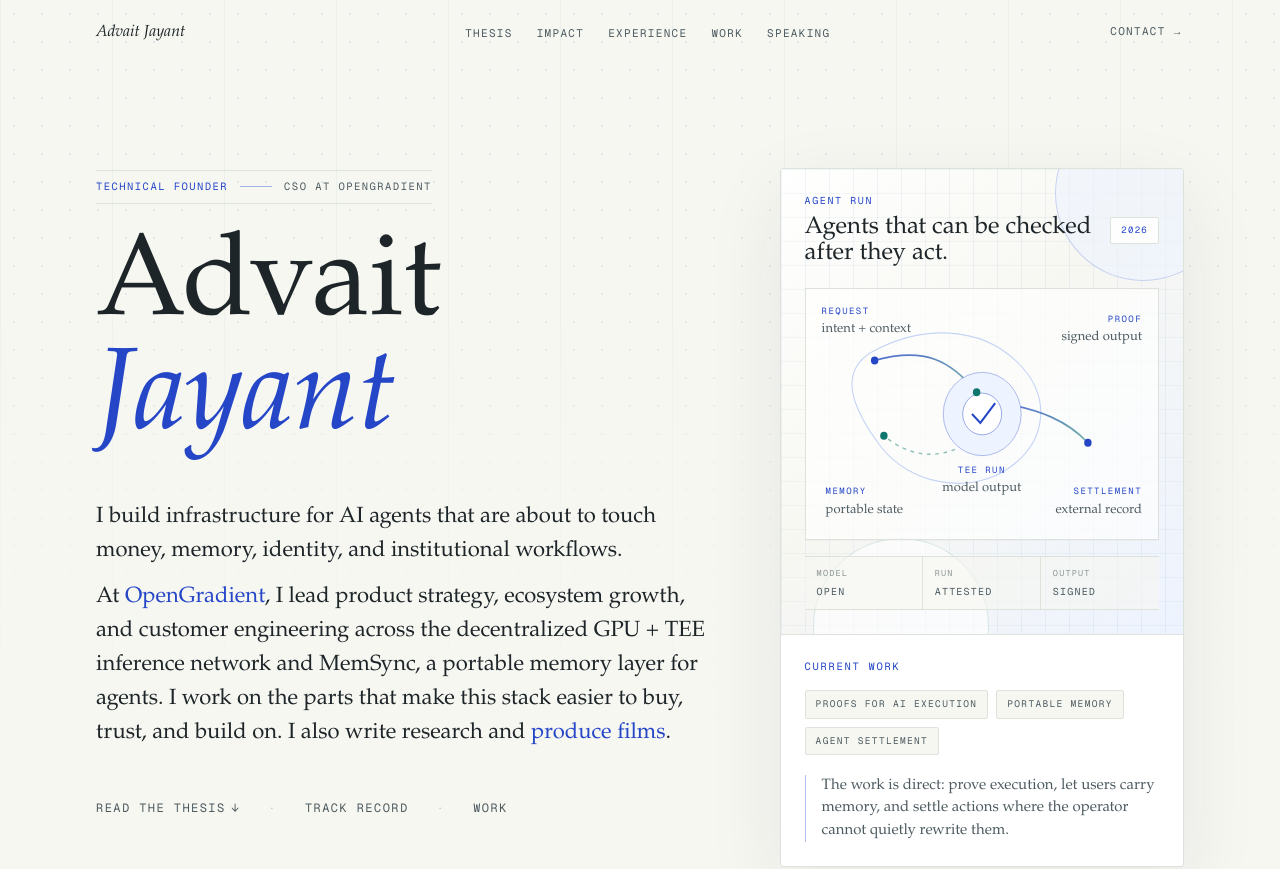
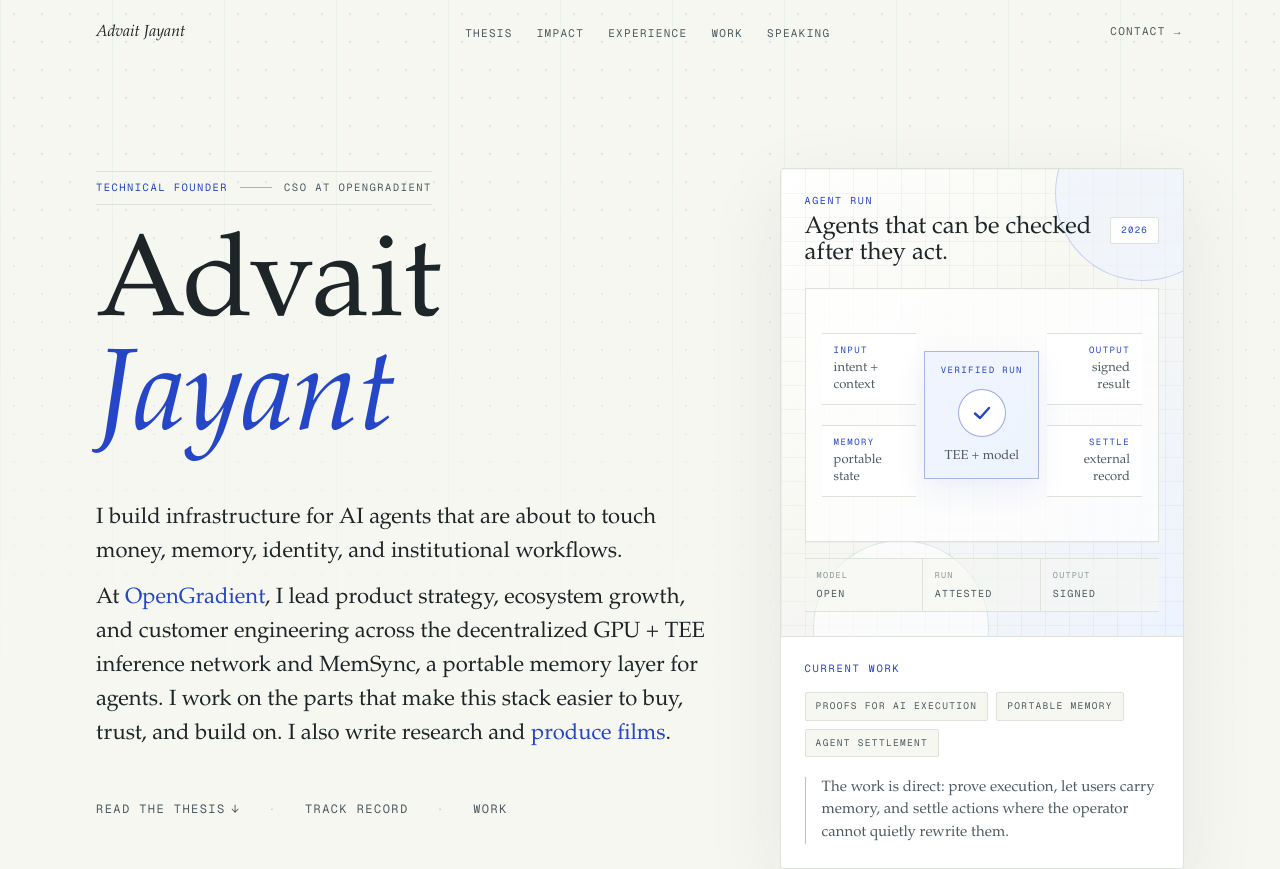
Before and after one commit to 0xadvait/personal_web, a Next.js app: page / in a window 1280 px wide. Shown: the top 869 px of the page. Built offline with nearby package versions, Linux system fonts and the light colour scheme.

Commit message:
Simplify hero systems diagram

```diff
--- a/src/components/Hero.js
+++ b/src/components/Hero.js
@@ -156,10 +156,10 @@ function HeroSystemPanel() {
         </span>
       </div>
 
-      <div className="relative z-10 mt-5 h-[252px] overflow-hidden border border-border bg-surface/70 shadow-[0_1px_0_rgba(29,37,40,0.03)]">
+      <div className="relative z-10 mt-5 overflow-hidden border border-border bg-surface/75 p-3 shadow-[0_1px_0_rgba(29,37,40,0.03)] sm:p-4">
         <svg
           aria-hidden
-          viewBox="0 0 380 252"
+          viewBox="0 0 380 220"
           className="absolute inset-0 h-full w-full"
           preserveAspectRatio="none"
         >
@@ -170,45 +170,66 @@ function HeroSystemPanel() {
             </linearGradient>
           </defs>
           <path
-            d="M 70 64 C 126 35, 188 38, 227 73 C 266 108, 260 154, 218 181 C 176 208, 111 197, 80 158 C 48 118, 36 84, 70 64 Z"
+            d="M 96 63 H 148"
             fill="none"
-            stroke="#c6d4f5"
-            strokeWidth="1.2"
+            stroke="url(#agent-line)"
+            strokeWidth="1.4"
           />
           <path
-            d="M 74 72 C 128 58, 156 72, 184 104"
+            d="M 96 157 H 148"
             fill="none"
             stroke="url(#agent-line)"
-            strokeWidth="1.7"
+            strokeWidth="1.4"
           />
           <path
-            d="M 217 116 C 251 122, 281 132, 304 155"
+            d="M 232 63 H 284"
             fill="none"
             stroke="url(#agent-line)"
-            strokeWidth="1.7"
+            strokeWidth="1.4"
           />
           <path
-            d="M 169 158 C 141 172, 111 169, 84 148"
+            d="M 232 157 H 284"
             fill="none"
-            stroke="#0f766e"
-            strokeOpacity="0.48"
+            stroke="url(#agent-line)"
             strokeWidth="1.4"
-            strokeDasharray="4 5"
           />
-          <circle cx="190" cy="126" r="42" fill="#edf3ff" stroke="#2446c7" strokeOpacity="0.35" />
-          <circle cx="190" cy="126" r="21" fill="#ffffff" stroke="#2446c7" strokeOpacity="0.45" />
-          <path d="M 179 126 L 188 135 L 204 115" fill="none" stroke="#2446c7" strokeWidth="2.2" />
-          <circle cx="74" cy="72" r="4" fill="#2446c7" />
-          <circle cx="184" cy="104" r="4" fill="#0f766e" />
-          <circle cx="304" cy="155" r="4" fill="#2446c7" />
-          <circle cx="84" cy="148" r="4" fill="#0f766e" />
+          <path d="M 190 86 V 134" fill="none" stroke="#c6d4f5" strokeWidth="1" />
         </svg>
 
-        <DiagramLabel className="left-4 top-4" k="Request" v="intent + context" />
-        <DiagramLabel className="bottom-5 left-5" k="Memory" v="portable state" />
-        <DiagramLabel className="left-1/2 top-1/2 w-[8.4rem] -translate-x-1/2 translate-y-[3.1rem] text-center" k="TEE run" v="model output" />
-        <DiagramLabel className="right-4 top-6 text-right" k="Proof" v="signed output" />
-        <DiagramLabel className="bottom-5 right-4 text-right" k="Settlement" v="external record" />
+        <div className="relative z-10 grid min-h-[210px] grid-cols-[0.84fr_1.02fr_0.84fr] items-center gap-1.5 sm:min-h-[220px] sm:gap-2">
+          <div className="grid gap-5">
+            <FlowNode k="Input" v="intent + context" />
+            <FlowNode k="Memory" v="portable state" />
+          </div>
+
+          <div className="flex justify-center">
+            <div className="relative flex h-28 w-full max-w-28 flex-col items-center justify-center border border-accent/35 bg-accent-soft/85 text-center shadow-[0_10px_30px_rgba(36,70,199,0.08)] sm:h-32 sm:max-w-32">
+              <div className="font-mono text-[8px] uppercase tracking-[0.12em] text-accent sm:text-[9px] sm:tracking-[0.16em]">
+                Verified run
+              </div>
+              <div className="mt-3 flex h-10 w-10 items-center justify-center rounded-full border border-accent/45 bg-surface sm:h-12 sm:w-12">
+                <svg aria-hidden viewBox="0 0 24 24" className="h-5 w-5 sm:h-6 sm:w-6">
+                  <path
+                    d="M 5 12.5 L 10 17 L 19 7"
+                    fill="none"
+                    stroke="#2446c7"
+                    strokeLinecap="round"
+                    strokeLinejoin="round"
+                    strokeWidth="2.4"
+                  />
+                </svg>
+              </div>
+              <div className="mt-3 font-serif text-[12px] leading-tight text-fg-muted sm:text-[13px]">
+                TEE + model
+              </div>
+            </div>
+          </div>
+
+          <div className="grid gap-5">
+            <FlowNode k="Output" v="signed result" align="right" />
+            <FlowNode k="Settle" v="external record" align="right" />
+          </div>
+        </div>
       </div>
 
       <dl className="relative z-10 mt-4 grid grid-cols-3 border-y border-border bg-bg/60">
@@ -227,13 +248,17 @@ function HeroSystemPanel() {
   );
 }
 
-function DiagramLabel({ className, k, v }) {
+function FlowNode({ k, v, align = 'left' }) {
+  const textAlign = align === 'right' ? 'items-end text-right' : 'items-start text-left';
+
   return (
-    <div className={`absolute z-10 max-w-[8.5rem] ${className}`}>
-      <div className="font-mono text-[9px] uppercase tracking-[0.16em] text-accent">
+    <div
+      className={`flex min-h-[58px] min-w-0 flex-col justify-center border-y border-border bg-surface/95 px-2.5 py-2.5 sm:px-3 ${textAlign}`}
+    >
+      <div className="font-mono text-[8px] uppercase tracking-[0.12em] text-accent sm:text-[9px] sm:tracking-[0.16em]">
         {k}
       </div>
-      <div className="mt-1 font-serif text-[13px] leading-tight text-fg-muted">
+      <div className="mt-1 font-serif text-[12px] leading-tight text-fg-muted sm:text-[13px]">
         {v}
       </div>
     </div>
```
